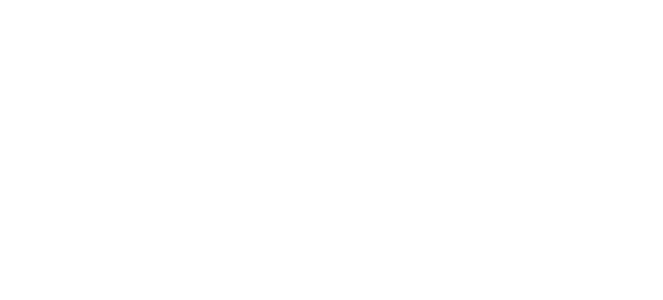
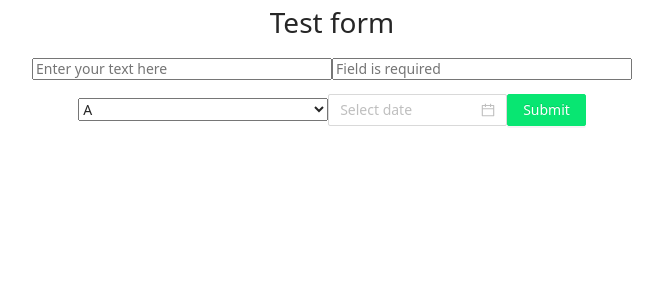
Before and after one commit to shpachynska/Test-form, a React (Create React App) app: page / in a window 1280 px wide. Shown: the top 300 px of the page, without its empty margins (308-971 px from the left). Built offline with nearby package versions, Linux system fonts and the light colour scheme.

Commit message:
added first version

```diff
--- a/src/App.js
+++ b/src/App.js
@@ -1,9 +1,102 @@
 import "./App.css";
-// import { DatePicker } from "antd";
 import "antd/dist/antd.css";
+import {
+  useForm,
+  FormProvider,
+  useFormContext,
+  Controller,
+} from "react-hook-form";
+import { Button, DatePicker, Select, Input, Dropdown } from "antd";
+import { useState } from "react";
+import React from "react";
+import MyInput from "./components/Input/Input";
 
 function App() {
-  return <div className="App">{/* <DatePicker /> */}</div>;
+  const {
+    register,
+    handleSubmit,
+    watch,
+    formState: { errors },
+  } = useForm({
+    defaultValues: {
+      randomText: "",
+      requiredText: "",
+    },
+  });
+
+  const [selectValue, setSelectValue] = useState(null);
+  const [checkDate, setCheckDate] = useState(true);
+
+  const randomText = watch("randomText");
+  const requiredText = watch("requiredText");
+
+  const handleSelectChange = (event) => setSelectValue(event.target.value);
+
+  const currentDate = new Date().toISOString().slice(0, 10);
+  const handleDatePick = (date, dateString) =>
+    setCheckDate(currentDate <= dateString);
+
+  const { Option } = Select;
+
+  return (
+    <div className="App">
+      <h1>Test form</h1>
+      <form
+        onSubmit={handleSubmit((data) => {
+          console.log("data", data);
+        })}
+      >
+        <input
+          {...register("randomText", {
+            minLength: {
+              value: 5,
+              message: "Value doesn't meet the requirements",
+            },
+          })}
+          placeholder="Enter your text here"
+          style={{ width: "300px" }}
+        />
+
+        <input
+          {...register("requiredText", { required: "This is required" })}
+          placeholder="Field is required"
+          style={{ width: "300px" }}
+        />
+        <p>{errors.requiredText?.message}</p>
+
+        <select
+          {...register("dropdown")}
+          style={{ width: 250 }}
+          onChange={handleSelectChange}
+        >
+          <option value="A">A</option>
+          <option value="B">B</option>
+          <option value="C">C</option>
+        </select>
+
+        {selectValue === "C" && <p>{errors.randomText?.message}</p>}
+
+        <DatePicker {...register("datePicker")} onChange={handleDatePick} />
+        <Button
+          type="primary"
+          htmlType="submit"
+          style={
+            checkDate
+              ? {
+                  backgroundColor: "#08e672",
+                  borderColor: "#08e672",
+                }
+              : {
+                  backgroundColor: "#efc41a",
+                  borderColor: "#efc41a",
+                }
+          }
+        >
+          Submit
+        </Button>
+      </form>
+    </div>
+  );
 }
 
 export default App;
--- /dev/null
+++ b/src/components/Input/Input.js
@@ -0,0 +1,20 @@
+// import "antd/dist/antd.css";
+
+// import { Button, DatePicker, Select, Input, Dropdown } from "antd";
+// import { useForm, useFormContext, Controller } from "react-hook-form";
+
+// export default function MyInput() {
+//   const { register } = useFormContext();
+//   return (
+//     <Input
+//       {...register("randomText", {
+//         minLength: {
+//           value: 5,
+//           message: "Value doesn't meet the requirements",
+//         },
+//       })}
+//       placeholder="Enter your text here"
+//       style={{ width: "300px" }}
+//     />
+//   );
+// }
```
Also changed, not shown: src/components/Button/Button.js (added, +20 -0 lines), 1 other file (tests, documents, lock files or other folders).
